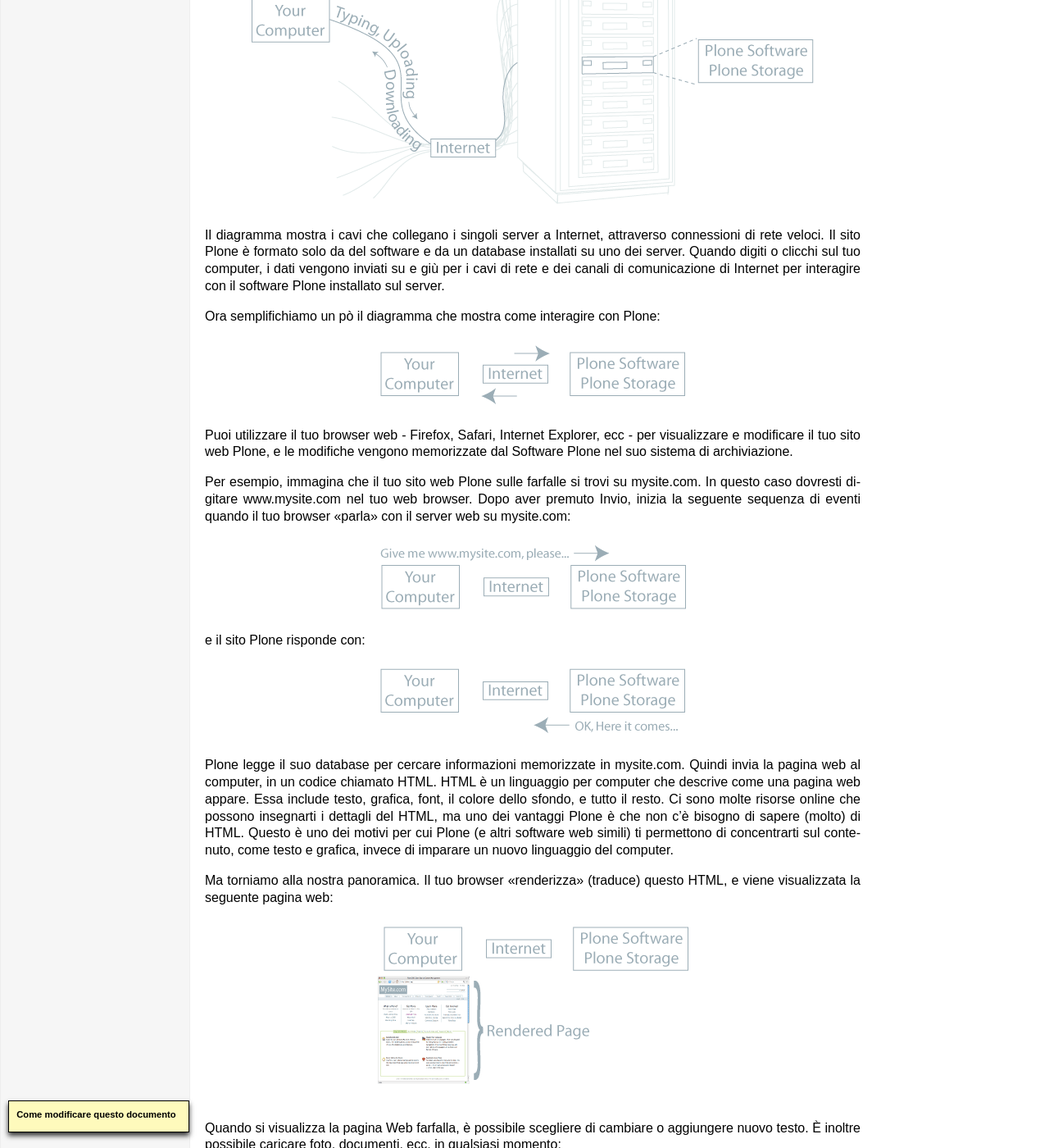
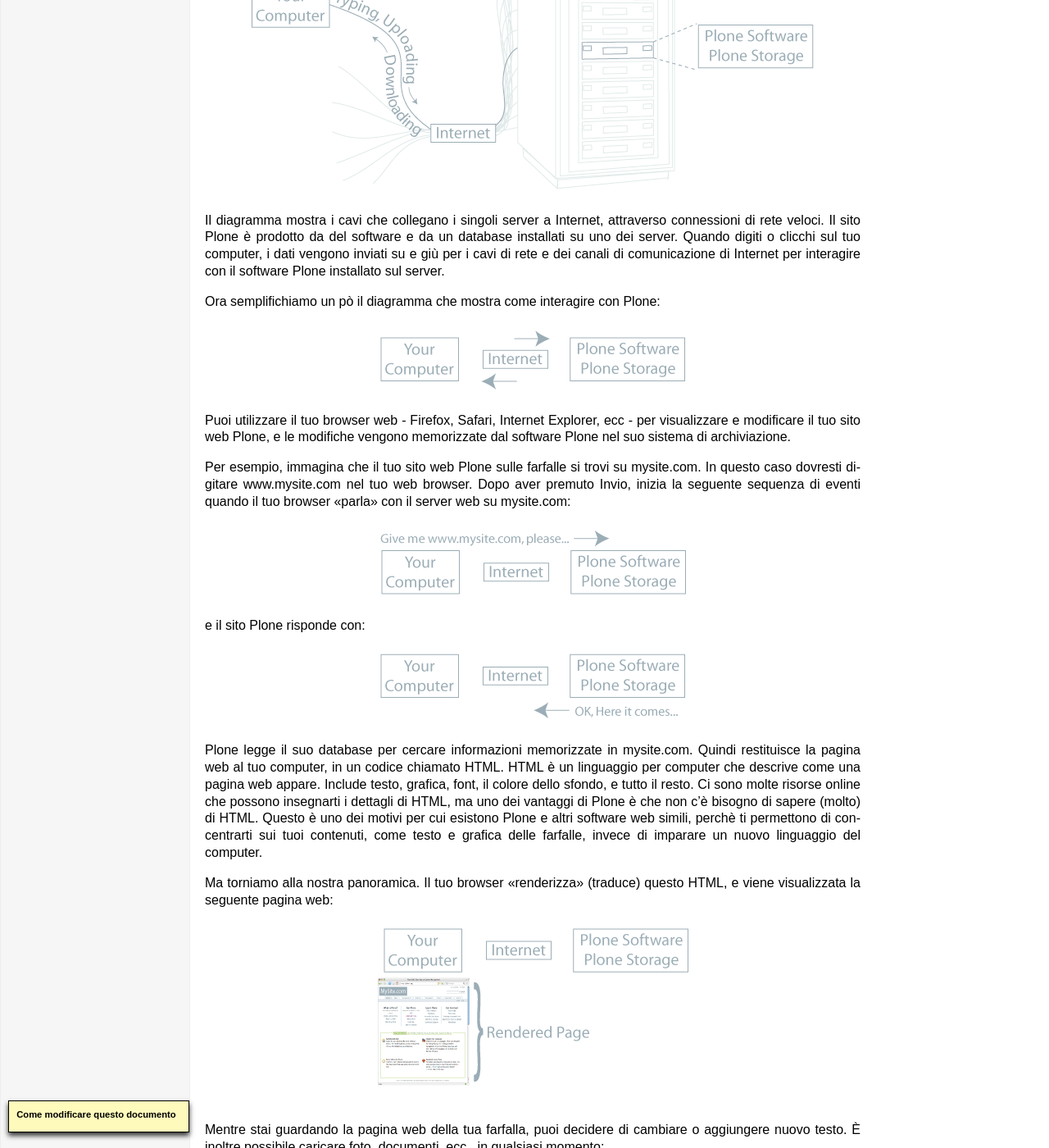
Before and after one commit to plone-it/collective.italiandocumentation, a Sphinx documentation site: the page built from source/introduction/conceptual-overview.rst, in a window 1280 px wide and 1400 px high, scrolled down 3148 px. Shown: the whole window at 82% size. Built offline with Sphinx 7.4.7, drawn with Linux system fonts in a browser that asks for light colours; pages that are not in the unit, such as notebooks, are missing from menus; some of the changed text lies outside the part shown.

Commit message:
revisionato

```diff
--- a/source/introduction/conceptual-overview.rst
+++ b/source/introduction/conceptual-overview.rst
@@ -7,29 +7,27 @@
 :Data: 27-11-2012
 :Traduzione: Giacomo Spettoli
 :Impaginazione: Giacomo Spettoli
-:Revisione:
+:Revisione: Maurizio Delmonte [28-04-2013]
 
 
 Cos'è Plone?
 ==============
 
 Plone è un sistema di gestione dei contenuti (CMS) che permette di costruire
-un sito web. Con Plone, anche la gente senza tanta esperienza può contribuire
+un sito web. Con Plone, anche chi ha poca esperienza può contribuire
 alla creazione dei contenuti di un sito senza l'aiuto di un mago del computer.
 Inoltre Plone "gira sul Web", quindi non c'è bisogno di installare alcun software
-speciale sul vostro computer. La parola * contenuto * vuole essere generale,
+speciale sul proprio computer. La parola *contenuto* vuole essere generale,
 in quanto è possibile pubblicare molti tipi di informazioni, tra cui:
 
 .. figure:: ../_static/content_types_into_plone.png
    :align: center
    :alt:
 
-Un sito web Plone contiene diversi tipi di contenuti, compresi testi,
-foto e immagini. Questi possono esistere in molte forme: documenti, notizie
-Articoli, eventi, video, file audio e tutti i tipi di file e dati che possono
-essere caricati o creati su un sito web. I contenuti possono essere caricati dal
-proprio computer locale. È anche possibile creare delle *cartelle* in un sito
-Plone per tenere contenuti e di creare una struttura di navigazione:
+Un sito web Plone contiene diversi tipi di contenuto, compresi testi,
+foto e immagini. Questi possono esistere in molte forme: documenti, notizie, eventi, video, file audio e tutti i tipi di file e dati che possono
+essere caricati o creati su un sito web. I contenuti possono anche essere caricati dal
+proprio computer. In un sito Plone puoi creare delle *cartelle* per raccogliere i contenuti e per definire una struttura di navigazione:
 
 .. figure:: ../_static/content_is_added_to_folders.png
    :align: center
@@ -38,7 +36,7 @@
 Ti piacciono le farfalle
 ========================
 
-Ad esempio, per aggiungere un contenuto sulle farfalle, è possibile aggiungere
+Ad esempio, per pubblicare un contenuto sulle farfalle, potresti creare
 una cartella denominata "Farfalle" e poi aggiungere del testo a una pagina Web
 nella cartella:
 
@@ -46,14 +44,14 @@
    :align: center
    :alt:
 
-Poi potresti aggiungere alcune foto di farfalle nella cartella:
+Poi potresti caricare alcune foto di farfalle nella cartella:
 
 .. figure:: ../_static/butterflies_folder.png
    :align: center
    :alt:
 
-È possibile aggiungere vari tipi di contenuto in una cartella, comprese
-delle sottocartelle. Dopo aver aggiunto alcune notizie e video nella cartella
+In una cartella puoi aggiungere vari tipi di contenuto, comprese
+delle sotto-cartelle. Dopo aver inserito alcune notizie e video nella cartella
 Farfalle, il contenuto potrebbe essere organizzato in questo modo, con due
 sottocartelle all'interno della cartella Farfalle:
 
@@ -74,8 +72,7 @@
    :alt:
 
 Il diagramma mostra i cavi che collegano i singoli server
-a Internet, attraverso connessioni di rete veloci. Il sito Plone è formato
-solo da del software e da un database installati su uno dei server.
+a Internet, attraverso connessioni di rete veloci. Il sito Plone è prodotto da del software e da un database installati su uno dei server.
 Quando digiti o clicchi sul tuo computer, i dati vengono inviati su e giù per
 i cavi di rete e dei canali di comunicazione di Internet per interagire
 con il software Plone installato sul server.
@@ -88,7 +85,7 @@
 
 Puoi utilizzare il tuo browser web - Firefox, Safari, Internet Explorer,
 ecc - per visualizzare e modificare il tuo sito web Plone, e le modifiche
-vengono memorizzate dal Software Plone nel suo sistema di archiviazione.
+vengono memorizzate dal software Plone nel suo sistema di archiviazione.
 
 Per esempio, immagina che il tuo sito web Plone sulle farfalle si trovi su
 mysite.com. In questo caso dovresti digitare www.mysite.com nel tuo web
@@ -106,14 +103,12 @@
    :alt:
 
 Plone legge il suo database per cercare informazioni memorizzate in mysite.com.
-Quindi invia la pagina web al computer, in un codice chiamato HTML.
-HTML è un linguaggio per computer che descrive come una pagina web appare. Essa
-include testo, grafica, font, il colore dello sfondo, e tutto il resto.
-Ci sono molte risorse online che possono insegnarti i dettagli del HTML,
-ma uno dei vantaggi Plone è che non c'è bisogno di sapere (molto) di HTML.
-Questo è uno dei motivi per cui Plone (e altri software web simili)
-ti permettono di concentrarti sul contenuto, come testo e grafica,
-invece di imparare un nuovo linguaggio del computer.
+Quindi restituisce la pagina web al tuo computer, in un codice chiamato HTML.
+HTML è un linguaggio per computer che descrive come una pagina web appare. Include testo, grafica, font, il colore dello sfondo, e tutto il resto.
+Ci sono molte risorse online che possono insegnarti i dettagli di HTML,
+ma uno dei vantaggi di Plone è che non c'è bisogno di sapere (molto) di HTML.
+Questo è uno dei motivi per cui esistono Plone e altri software web simili,
+perchè ti permettono di concentrarti sui tuoi contenuti, come testo e grafica delle farfalle, invece di imparare un nuovo linguaggio del computer.
 
 Ma torniamo alla nostra panoramica. Il tuo browser "renderizza" (traduce) questo
 HTML, e viene visualizzata la seguente pagina web:
@@ -122,15 +117,15 @@
    :align: center
    :alt:
 
-Quando si visualizza la pagina Web farfalla, è possibile scegliere di cambiare
-o aggiungere nuovo testo. È inoltre possibile caricare foto, documenti, ecc,
+Mentre stai guardando la pagina web della tua farfalla, puoi decidere di cambiare
+o aggiungere nuovo testo. È inoltre possibile caricare foto, documenti, ecc.,
 in qualsiasi momento:
 
 .. figure:: ../_static/plone_donut.png
    :align: center
    :alt:
 
-Dopo aver effettuato le modifiche e dopo aver premuto su "salva modifiche",
+Dopo aver effettuato le modifiche e premuto su "salva modifiche",
 la nuova versione della pagina web sarà immediatamente disponibile per
 chiunque navighi sul tuo sito:
 
```
Also changed, not shown: source/introduction/visual-design-of-plone.rst (+30 -30 lines).
